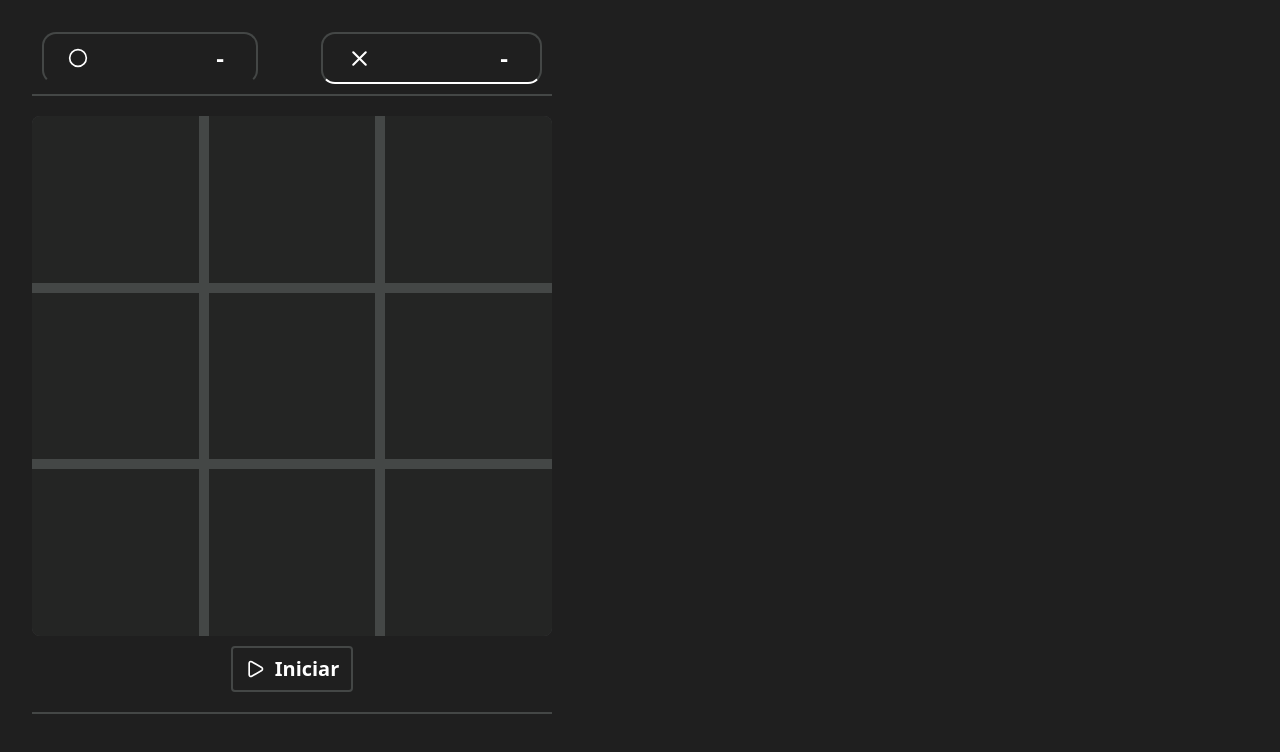
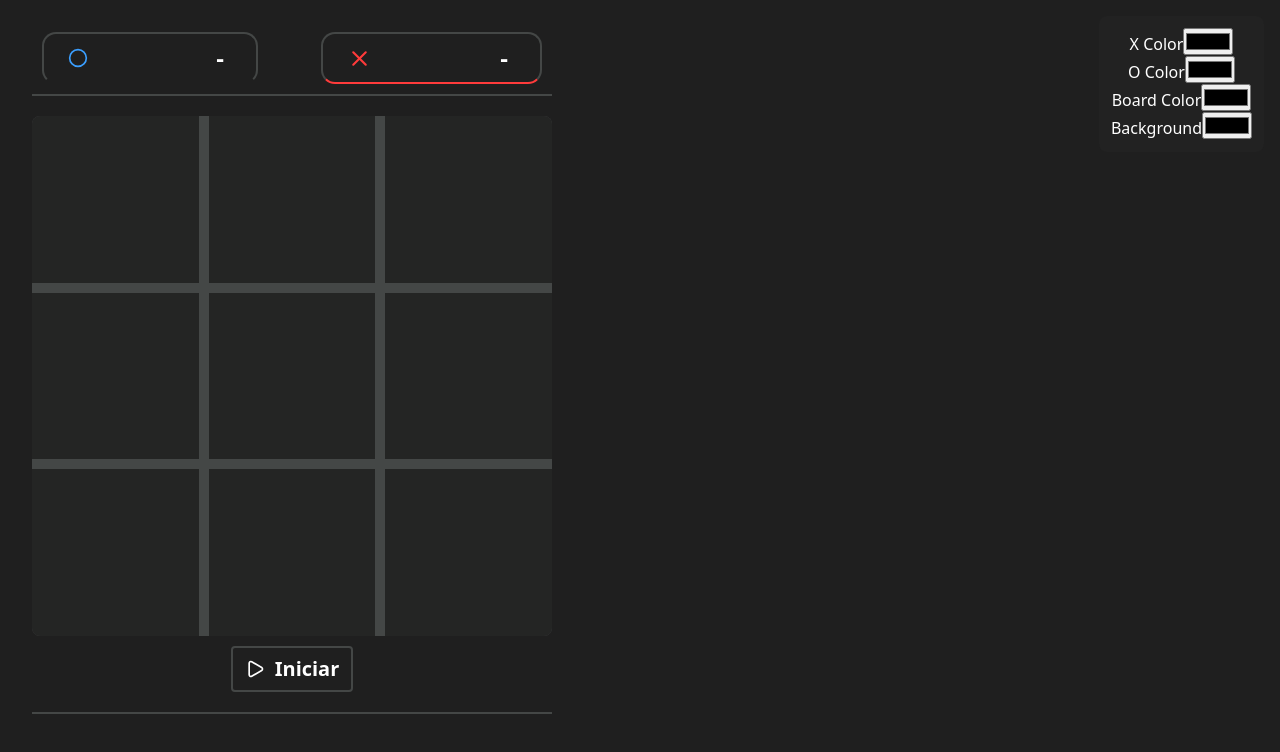
Before and after one commit to arthuramos1/tic-tac-toe, a React (Vite) app: page / in a window 1280 px wide. Shown: the top 752 px of the page. Built offline with nearby package versions, Linux system fonts and the light colour scheme.

Commit message:
feat: implementacao theme dinamicos

```diff
--- a/src/App.jsx
+++ b/src/App.jsx
@@ -1,8 +1,11 @@
 import "./App.css";
 import { useCallback } from "react";
+import { ThemeProvider } from "styled-components";
 
 import { useGameController } from "./hooks/useGameController.hook";
-import { GameBoard, ScoreBoard, Timer, GameControls, WinnerCard, TableResults } from "./components";
+import { useThemeController } from "./hooks/useThemeController.hook";
+
+import { GameBoard, ScoreBoard, Timer, GameControls, WinnerCard, TableResults, ThemeMenu } from "./components";
 import { GameWrapper } from "./components/ui";
 
 function App() {
@@ -22,6 +25,8 @@ function App() {
 		nextRound,
 	} = useGameController();
 
+	const { theme, updateColor } = useThemeController();
+
 	const handleCellClick = useCallback(
 		index => {
 			makeMove(index);
@@ -30,7 +35,10 @@ function App() {
 	);
 
 	return (
+		<ThemeProvider theme={theme}>
 			<GameWrapper>
+				<ThemeMenu updateColor={updateColor} />
+
 				<ScoreBoard X={scores.X} O={scores.O} playing={currentPlayer} />
 
 				<GameBoard
@@ -51,6 +59,7 @@ function App() {
 					</WinnerCard>
 				)}
 			</GameWrapper>
+		</ThemeProvider>
 	);
 }
 
--- a/src/components/game-board/game-board.style.js
+++ b/src/components/game-board/game-board.style.js
@@ -7,10 +7,9 @@ export const BoardWrapper = styled.div`
 	display: grid;
 	grid-template-columns: repeat(3, 1fr);
 	grid-template-rows: repeat(3, 1fr);
-	background: var(--board-bg, #ffffff);
 	border-radius: 8px;
 	overflow: hidden;
-	background-color: #444746;
+	background-color: ${({ theme }) => theme.boardLines};
 	gap: 10px;
 `;
 
@@ -25,7 +24,7 @@ export const CellContainer = styled.button`
 	justify-content: center;
 	cursor: pointer;
 	user-select: none;
-	background-color: #1f1f1f;
+	background-color: ${({ theme }) => theme.board};
 	transition: ease-in 0.1s all;
 
 	&:hover:not(:disabled) {
--- a/src/components/game-board/index.jsx
+++ b/src/components/game-board/index.jsx
@@ -1,5 +1,7 @@
 import PropTypes from "prop-types";
 import { Circle, X } from "lucide-react";
+import { useTheme } from "styled-components";
+
 import { DRAW_KEY } from "../../constants/general.constants";
 import { X_PLAYER, O_PLAYER } from "../../constants/players-values.constants";
 
@@ -9,9 +11,11 @@ import { WinningLine } from "./line-winner.style";
 import { BoardWrapper, CellContainer } from "./game-board.style";
 
 const ValueIndicator = ({ value }) => {
-	if (value === O_PLAYER) return <Circle size={80} color="white" />;
-	if (value === X_PLAYER) return <X color="white" size={95} />;
-	return <></>;
+	const theme = useTheme();
+
+	if (value === "O") return <Circle size={80} color={theme.O} />;
+	if (value === "X") return <X size={95} color={theme.X} />;
+	return null;
 };
 
 ValueIndicator.propTypes = {
--- a/src/components/game-board/line-winner.style.js
+++ b/src/components/game-board/line-winner.style.js
@@ -11,7 +11,8 @@ export const WinningLine = styled.div`
 	left: ${({ type }) => (type >= 3 && type < 6 ? `${(type - 3) * 33.33 + 16.66}%` : "0%")};
 	width: ${({ type }) => (type < 3 ? "100%" : type >= 3 && type < 6 ? "6px" : "100%")};
 	height: ${({ type }) => (type < 3 ? "6px" : type >= 3 && type < 6 ? "100%" : "6px")};
-	background: white;
+	background: ${({ theme }) => theme.lineWinner};
+
 	transform-origin: left center;
 	animation: ${drawLine} 0.4s linear forwards;
 
--- a/src/components/index.js
+++ b/src/components/index.js
@@ -5,3 +5,4 @@ export { GameControls } from "./game-controls";
 export { GameWrapper } from "./ui/game-wrapper.styles";
 export { WinnerCard } from "./winner-card";
 export { TableResults } from "./table-results";
+export { ThemeMenu } from "./theme-menu";
--- a/src/components/score-board/index.jsx
+++ b/src/components/score-board/index.jsx
@@ -1,18 +1,22 @@
 import PropTypes from "prop-types";
 import { Circle, X } from "lucide-react";
+import { useTheme } from "styled-components";
+
 import { X_PLAYER, O_PLAYER } from "../../constants/players-values.constants";
 import { ScoreboardWrapper, PlayerPointsContainer } from "./score-board.style";
 
 export const ScoreBoard = ({ X: xPoints, O: oPoints, playing }) => {
+	const theme = useTheme();
+
 	return (
 		<ScoreboardWrapper>
 			<PlayerPointsContainer activated={playing === O_PLAYER}>
-				<Circle color="white" size={20} />
+				<Circle color={theme.O} size={20} />
 				<span>{oPoints === 0 ? "-" : oPoints}</span>
 			</PlayerPointsContainer>
 
-			<PlayerPointsContainer activated={playing === X_PLAYER}>
-				<X color="white" size={25} />
+			<PlayerPointsContainer isX activated={playing === X_PLAYER}>
+				<X color={theme.X} size={25} />
 				<span>{xPoints === 0 ? "-" : xPoints}</span>
 			</PlayerPointsContainer>
 		</ScoreboardWrapper>
--- a/src/components/score-board/score-board.style.js
+++ b/src/components/score-board/score-board.style.js
@@ -18,7 +18,7 @@ export const PlayerPointsContainer = styled.div.withConfig({
 	color: white;
 	gap: 100px;
 	border: 2px solid #444746;
-	border-bottom-color: ${({ activated }) => (activated ? "white" : "transparent")};
+	border-bottom-color: ${({ activated, isX, theme }) => (activated ? (isX ? theme.X : theme.O) : "transparent")};
 	border-radius: 14px;
 	padding: 6px 32px 6px 24px;
 
--- /dev/null
+++ b/src/components/theme-menu/index.jsx
@@ -0,0 +1,35 @@
+import styled from "styled-components";
+
+const ColorMenu = styled.div`
+	position: fixed;
+	top: 16px;
+	right: 16px;
+	background: #222;
+	padding: 12px;
+	border-radius: 8px;
+	color: white;
+	z-index: 100;
+`;
+
+export const ThemeMenu = ({ updateColor }) => {
+	return (
+		<ColorMenu>
+			<div>
+				<label>X Color</label>
+				<input type="color" onChange={e => updateColor("X", e.target.value)} />
+			</div>
+			<div>
+				<label>O Color</label>
+				<input type="color" onChange={e => updateColor("O", e.target.value)} />
+			</div>
+			<div>
+				<label>Board Color</label>
+				<input type="color" onChange={e => updateColor("board", e.target.value)} />
+			</div>
+			<div>
+				<label>Background</label>
+				<input type="color" onChange={e => updateColor("bg", e.target.value)} />
+			</div>
+		</ColorMenu>
+	);
+};
--- a/src/components/winner-card/index.jsx
+++ b/src/components/winner-card/index.jsx
@@ -1,13 +1,17 @@
 import PropTypes from "prop-types";
 import { Circle, X, PartyPopper, Handshake } from "lucide-react";
+import { useTheme } from "styled-components";
+
 import { DRAW_KEY } from "../../constants/general.constants";
 import { X_PLAYER } from "../../constants/players-values.constants";
 import { WinnerCardWrapper } from "./winner-card.style";
 
 const IndicatorWin = ({ winner }) => {
+	const theme = useTheme();
+
 	if (winner === DRAW_KEY) return null;
-	if (winner === X_PLAYER) return <X size={90} color="white" />;
-	return <Circle size={80} color="white" />;
+	if (winner === X_PLAYER) return <X size={90} color={theme.X} />;
+	return <Circle size={80} color={theme.O} />;
 };
 
 IndicatorWin.propTypes = {
--- /dev/null
+++ b/src/constants/theme.constants.js
@@ -0,0 +1,8 @@
+export const DEFAULT_THEME = {
+	X: "#ff3b3b",
+	O: "#3b9fff",
+	board: "#1f1f1f",
+	boardLines: "#444746",
+	lineWinner: "#3b9fff",
+	bg: "#000000",
+};
--- /dev/null
+++ b/src/hooks/useThemeController.hook.js
@@ -0,0 +1,12 @@
+import { useState } from "react";
+import { DEFAULT_THEME } from "../constants/theme.constants";
+
+export const useThemeController = () => {
+	const [theme, setTheme] = useState(DEFAULT_THEME);
+
+	const updateColor = (key, value) => {
+		setTheme(prev => ({ ...prev, [key]: value }));
+	};
+
+	return { theme, updateColor };
+};
```
Lines whose indentation alone changed are shown as unchanged.
